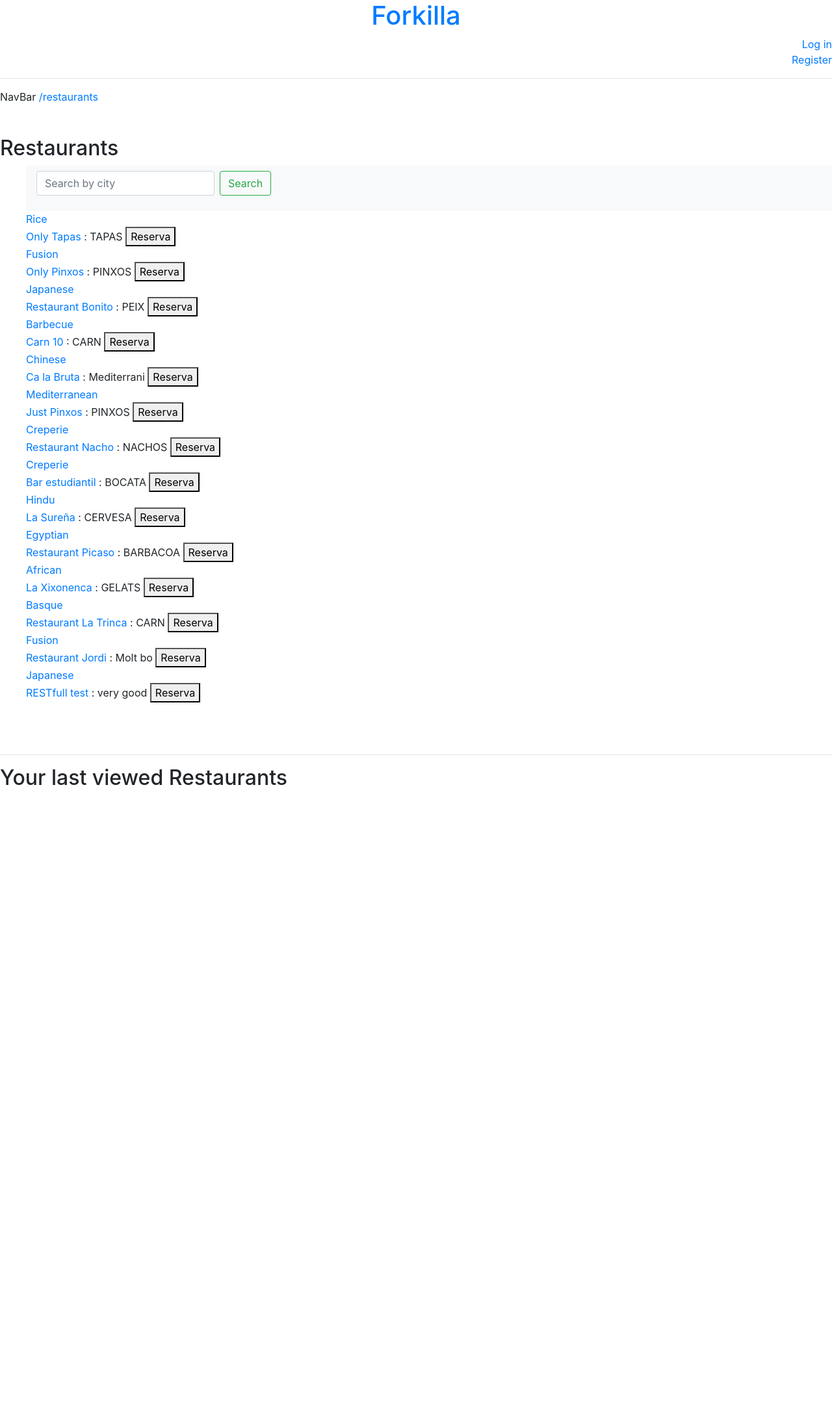
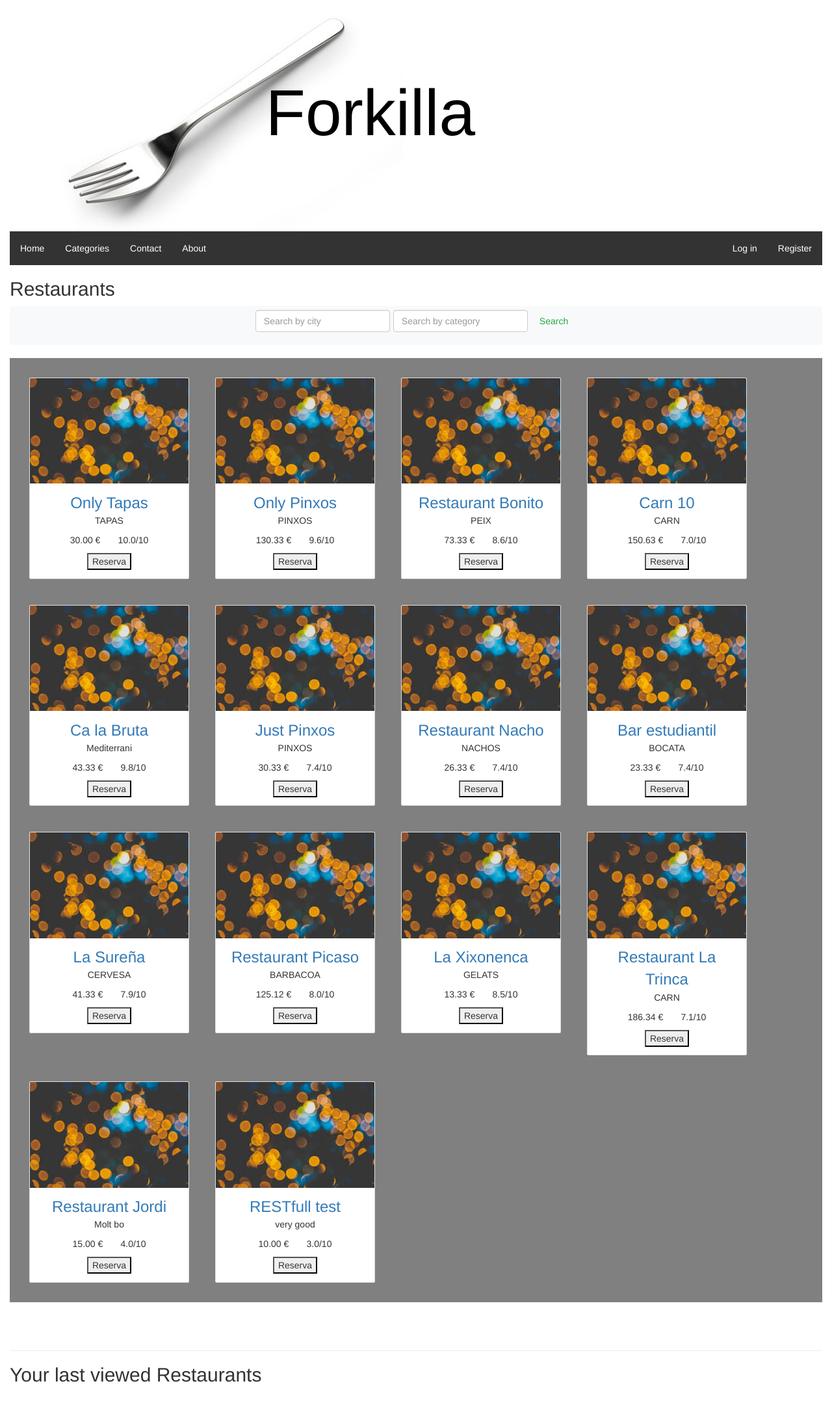
Before and after one commit to icosi/sd2019-forkilla-a10, a Django app: page / in a window 1280 px wide. Shown: the whole page at 65% size. Before the commit the page ends 1208 px from the top, so only its background shows below. Run offline with Django 3.2, Linux system fonts and the light colour scheme; data comes from the database, SQL or seed files in the repository; both versions use the stored data as it was after the commit; some libraries are stand-ins or nearby versions.

Commit message:
Front end

```diff
--- a/forkilla/templates/forkilla/base.html
+++ b/forkilla/templates/forkilla/base.html
@@ -6,26 +6,109 @@
     <meta charset="UTF-8">
     <title>Title</title>
     <link rel="stylesheet" href="https://stackpath.bootstrapcdn.com/bootstrap/4.3.1/css/bootstrap.min.css" integrity="sha384-ggOyR0iXCbMQv3Xipma34MD+dH/1fQ784/j6cY/iJTQUOhcWr7x9JvoRxT2MZw1T" crossorigin="anonymous">
+    <link rel="stylesheet" href="https://maxcdn.bootstrapcdn.com/bootstrap/3.4.0/css/bootstrap.min.css">
+    <script src="https://ajax.googleapis.com/ajax/libs/jquery/3.4.0/jquery.min.js"></script>
+    <script src="https://maxcdn.bootstrapcdn.com/bootstrap/3.4.0/js/bootstrap.min.js"></script>
+    <style>
+        ul {
+          list-style-type: none;
+          margin: 0;
+          padding: 0;
+          overflow: hidden;
+          background-color: #333333;
+        }
+
+        li {
+          float: left;
+        }
+
+        li a {
+          display: block;
+          color: white;
+          text-align: center;
+          padding: 16px;
+          text-decoration: none;
+        }
+
+        li a:hover {
+          background-color: #111111;
+        }
+      img {
+        display: block;
+        max-width: 100%;
+        height: auto;
+      }
+
+      .link a {
+        border: 0;
+        border-radius: 0;
+        padding: 20px 35px;
+        background-color: black;
+        color: white;
+        font-size: 14px;
+        text-transform: uppercase;
+      }
+
+      .wrapper {
+        position: relative;
+      }
+
+      .wrapper .container {
+        position: absolute;
+        top: 0;
+        left: 0;
+        width: 100%;
+        height: 100%;
+        display: flex;
+        justify-content: center;
+        align-items: center;
+        text-align: center
+      }
+
+      .floatleft {
+          float:left;
+      }
+      .floatright {
+          float:right;
+      }
+</style>
 </head>
 <body>
+    {% load static %}
+
+    <link href="https://cdnjs.cloudflare.com/ajax/libs/twitter-bootstrap/3.3.7/css/bootstrap.min.css" rel="stylesheet" />
+    <div class="container-fluid">
+      <div class="row wrapper">
+        <img class="img-responsive something-img" src="{% static "forkilla/images/forkilla.jpeg" %}" />
+        <div class="container">
+          <div class="row overlay">
+            <div class="col-sm-9">
+                <p style="font-size:100px;" ><a style="color:black;"href={{ "/restaurants "  }}>Forkilla</a></p>
+              </div>
+          </div>
+        </div>
+      </div>
+
+
     <div>
-      <h1 align="center">
-          <a href={{ "/restaurants "  }} >Forkilla </a>
-        </h1>
-      {% if authenticated%}
-        <div align="right">
-          You are logged in as {{username}} <br>
-          <a href="{%url 'logout' %}" align="right"> Log out </a><br>
-          <a href="{%url 'reservationlist' %}"> My profile </a><br>
-        </div>
-        {% else %}
-        <div align="right">
-          <a href="{%url 'login' %}">Log in</a><br>
-          <a href="{%url 'register' %}">Register</a>
-        </div>
-        {% endif %}
+        <ul>
+            <div class="floatleft">
+                <li><a href="#home">Home</a></li>
+                <li><a href="#news">Categories</a></li>
+                <li><a href="#contact">Contact</a></li>
+                <li><a href="#about">About</a></li>
+              </div>
+              <div class="floatright">
+                  {% if authenticated%}
+                    <li><a href="{%url 'profile' %}"> My profile </a></li>
+                    <li><a href="{%url 'logout' %}" align="right"> Log out </a></li>
+                  {% else %}
+                    <li><a href="{%url 'login' %}">Log in</a></li>
+                    <li><a href="{%url 'register' %}">Register</a></li>
+                  {% endif %}
+              </div>
+          </ul>
     </div>
-    <hr>
 
 
     {% block content %}
--- a/forkilla/templates/forkilla/restaurants.html
+++ b/forkilla/templates/forkilla/restaurants.html
@@ -2,7 +2,57 @@
   <head>
     <title></title>
     <meta content="">
-    <style></style>
+    <style>
+        ul {
+          list-style-type: none;
+          margin: 0;
+          padding: 0;
+          overflow: hidden;
+          background-color: #333333;
+        }
+
+        li {
+          float: left;
+        }
+
+        li a {
+          display: block;
+          color: white;
+          text-align: center;
+          padding: 16px;
+          text-decoration: none;
+        }
+
+        li a:hover {
+          background-color: #111111;
+        }
+
+        .cards_wrapper {
+            background: grey;
+        }
+
+        .center_wrapper {
+            display: flex;
+            flex-wrap: wrap;
+            padding: 10px;
+            margin: 0 auto;
+            background: grey;
+          }
+
+        .card {
+          height: 20%;
+          width: 20%;
+          border: 1px solid;
+          margin: 20px;
+          text-align: center;
+          background: grey;
+
+        }
+
+        .card-title {
+          font-size: 24px;
+        }
+        </style>
     </head>
   <body>
     {% extends 'forkilla/base.html' %}
@@ -11,44 +61,51 @@
     <link rel="stylesheet" type="text/css" href="{% static 'forkilla/style.css' %}" />
 
     {% block content %}
-        NavBar <a href={{ "/restaurants "  }} >/restaurants</a>
-        </br></br>
 
 
-        {% if city%}
-            CITY {{city}}
+
+
+
+        {% if category%}
+          <h2>Restaurants - City: {{city}} - Category: {{category}}</h2>
+        {% else %}
+          {% if city %}
+            <h2>Restaurants - City: {{city}}</h2>
+          {% else %}
+              <h2>Restaurants</h2>
           {% endif %}
-          </br>
-        {% if category%}
-            CATEGORY = {{category}}
         {% endif %}
 
-        {% if restaurants %}
-
-          <h2>Restaurants</h2>
-
-          <ul>
         <nav class="navbar navbar-light bg-light">
             <form class="form-inline" action="{% url 'restaurants'%}" method="get">
               <input class="form-control mr-sm-2" type="text" name="city" placeholder="Search by city" aria-label="Search">
+              <input class="form-control mr-sm-2" type="text" name="category" placeholder="Search by category" aria-label="Search">
               <button class="btn btn-outline-success my-2 my-sm-0" type="submbit">Search</button>
             </form>
          </nav>
 
-          <!--
-            <form action="{% url 'restaurants'%}" method="get">
-              Search by city name:
-              <input type="text" name="city"><br>
-          </form>
-          -->
+        {% if restaurants %}
 
              <form action="{% url 'reservation'%}" method="get">
+
+              <div class="cards_wrapper">
+                <div class="center_wrapper">
                   {% for restaurant in restaurants %}
-                  <a href="{% url 'restaurants' restaurant.category%}"> {{restaurant.get_human_category}}</a> <br>
-                  <a href="{% url 'details' restaurant.restaurant_number%}"> {{restaurant.name}} </a> : {{restaurant.menu_description}}
+                  <div class="card">
+                      <img class="card-img-top" src="{% static "forkilla/images/background.jpeg" %}" alt="Card image cap">
+                      <div class="card-body">
+                        <a class="card-title" href="{% url 'details' restaurant.restaurant_number%}"> {{restaurant.name}} </a>
+                        <p class="card-text">{{restaurant.menu_description}}</p>
+                        <p class="card-text">{{restaurant.price_average}} €  &nbsp &nbsp &nbsp    {{restaurant.rate}}/10</p>
                         <button type="submit" name="reservation" value={{restaurant.restaurant_number}}> Reserva</button>
-                    <br>
+
+                      </div>
+                    </div>
+
               {% endfor %}
+            </div>
+          </div>
+
               </form>
 
             </ul>
--- a/forkilla/urls.py
+++ b/forkilla/urls.py
@@ -24,7 +24,7 @@ urlpatterns = [
     url(r'^accounts/login/$',  login, name='login'),
     url(r'^accounts/logout/$',  logout,  {'next_page': '/'}, name='logout'),
     url(r'^register/$', views.register, name='register'),
-    url(r'^reservationlist/$', views.reservationlist, name='reservationlist'),
+    url(r'^profile/$', views.profile, name='profile'),
 
     url(r'^api/', include(router.urls)),
     url(r'^api-auth/', include('rest_framework.urls', namespace='rest_framework'))
--- a/forkilla/views.py
+++ b/forkilla/views.py
@@ -20,6 +20,12 @@ from django.contrib.auth.models import User, Group
 from rest_framework import viewsets
 from .serializers import RestaurantSerializer
 
+import datetime
+
+import json
+from django.core.serializers.json import DjangoJSONEncoder
+
+
 # localhost:8000/admin --> user: quim       password: distribuit
 
 
@@ -30,9 +36,33 @@ def index(request):
 #@login_required
 def restaurants(request,city="", category=""):
     promoted = False
+    if (city == ""):
+        try:
+            city = request.GET["city"]
+        except:
+            city = ""
 
-    try:
-        city = request.GET["city"]
+    if (category == ""):
+        try:
+            category = request.GET["category"]
+        except:
+            category = ""
+
+    print (city)
+    if (city and category):
+        #restaurants_by_city_and_category = Restaurant.objects.filter(city__iexact=city and category__iexact=category)
+        restaurants_by_city_and_category = Restaurant.objects.filter(city__iexact=city, category__iexact=category)
+        context = {
+                'city': city,
+                'category': category,
+                'restaurants': restaurants_by_city_and_category,
+                'promoted': promoted,
+                'viewedrestaurants': _check_session(request),
+                'authenticated': request.user.is_authenticated,
+                'username': request.user.username
+            }
+
+    elif city:
         restaurants_by_city = Restaurant.objects.filter(city__iexact=city)
         context = {
                 'city': city,
@@ -42,44 +72,29 @@ def restaurants(request,city="", category=""):
                 'authenticated': request.user.is_authenticated,
                 'username': request.user.username
             }
-    except:
-        if (city and category):
-            #restaurants_by_city_and_category = Restaurant.objects.filter(city__iexact=city and category__iexact=category)
-            restaurants_by_city_and_category = Restaurant.objects.filter(city__iexact=city, category__iexact=category)
-            context = {
-                    'city': city,
-                    'category': category,
-                    'restaurants': restaurants_by_city_and_category,
-                    'promoted': promoted,
-                    'viewedrestaurants': _check_session(request),
-                    'authenticated': request.user.is_authenticated,
-                    'username': request.user.username
-                }
 
-        elif city:
-            restaurants_by_city = Restaurant.objects.filter(city__iexact=city)
-            context = {
-                    'city': city,
-                    'restaurants': restaurants_by_city,
-                    'promoted': promoted,
-                    'viewedrestaurants': _check_session(request),
-                    'authenticated': request.user.is_authenticated,
-                    'username': request.user.username
-                }
-
-        else:
-            #restaurants_by_city =  Restaurant.objects.filter(is_promot="True")
-            restaurants =  Restaurant.objects.all()
-            promoted = True
-            context = {
-                'city': city,
+    elif category:
+        restaurants_by_category = Restaurant.objects.filter(category__iexact=category)
+        context = {
+                'city': "Provide a city",
                 'category': category,
-                'restaurants': restaurants,
+                'restaurants': restaurants_by_category,
                 'promoted': promoted,
                 'viewedrestaurants': _check_session(request),
                 'authenticated': request.user.is_authenticated,
                 'username': request.user.username
             }
+    else:
+        #restaurants_by_city =  Restaurant.objects.filter(is_promot="True")
+        restaurants =  Restaurant.objects.all()
+        promoted = True
+        context = {
+            'restaurants': restaurants,
+            'promoted': promoted,
+            'viewedrestaurants': _check_session(request),
+            'authenticated': request.user.is_authenticated,
+            'username': request.user.username
+        }
     return render(request, 'forkilla/restaurants.html', context)
 
 
@@ -272,18 +287,25 @@ def logout_view(request):
     }
     return render(request, 'registration/logged_out.html', context)
 
-def reservationlist(request):
+def profile(request):
+    Reservation.objects.order_by('day')
+
     reservations = Reservation.objects.filter(author = request.user)
     reviews = Review.objects.filter(author = request.user)
+
+    #reservation_json = json.dumps(list(reservations), cls=DjangoJSONEncoder)
 
     context = {
         'authenticated': request.user.is_authenticated,
         'username': request.user.username,
         'reservations': reservations,
+        #'reservations_json': reservations_json,
         'reviews': reviews,
-        'viewedrestaurants': _check_session(request)
+        'viewedrestaurants': _check_session(request),
+        'time': datetime.datetime.now()
+
     }
-    return render(request, 'forkilla/reservationlist.html', context)
+    return render(request, 'forkilla/profile.html', context)
 
 
 
```
Also changed, not shown: forkilla/templates/forkilla/profile.html (added, +195 -0 lines), forkilla/templates/forkilla/reservationlist.html (deleted, +0 -57 lines), Cubo24.png (added), db.sqlite3, forkilla/serializers.py (line endings or trailing spaces), forkilla/static/forkilla/images/forkilla.jpeg (added), 3 other files. Lines whose indentation alone changed are shown as unchanged.
